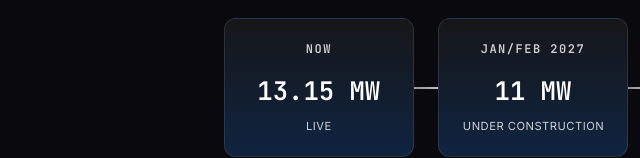
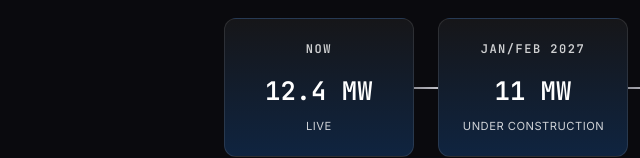
Before and after one commit to CaptainEasy/razartech-website, a plain HTML site: page index.html in a window 1280 px wide. Shown: the part 651-809 px from the top of the page, 0-640 px from the left. Drawn offline with Linux system fonts and the light colour scheme.

Commit message:
content: live capacity 12.4 MW
Co-Authored-By: Claude Sonnet 5.5 <noreply@anthropic.com>

```diff
--- a/index.html
+++ b/index.html
@@ -62,7 +62,7 @@
         <div class="hero-timeline">
           <div class="hero-stat timeline-node">
             <div class="timeline-period">Now</div>
-            <div class="hero-stat-value">13.15 MW</div>
+            <div class="hero-stat-value">12.4 MW</div>
             <div class="hero-stat-label">Live</div>
           </div>
           <div class="timeline-connector"></div>
@@ -286,7 +286,7 @@
               <path d="M13 2L3 14h9l-1 8 10-12h-9l1-8z"/>
             </svg>
           </div>
-          <div class="metric-value">13.15 MW</div>
+          <div class="metric-value">12.4 MW</div>
           <div class="metric-label">Live Capacity</div>
 
         </div>
```
